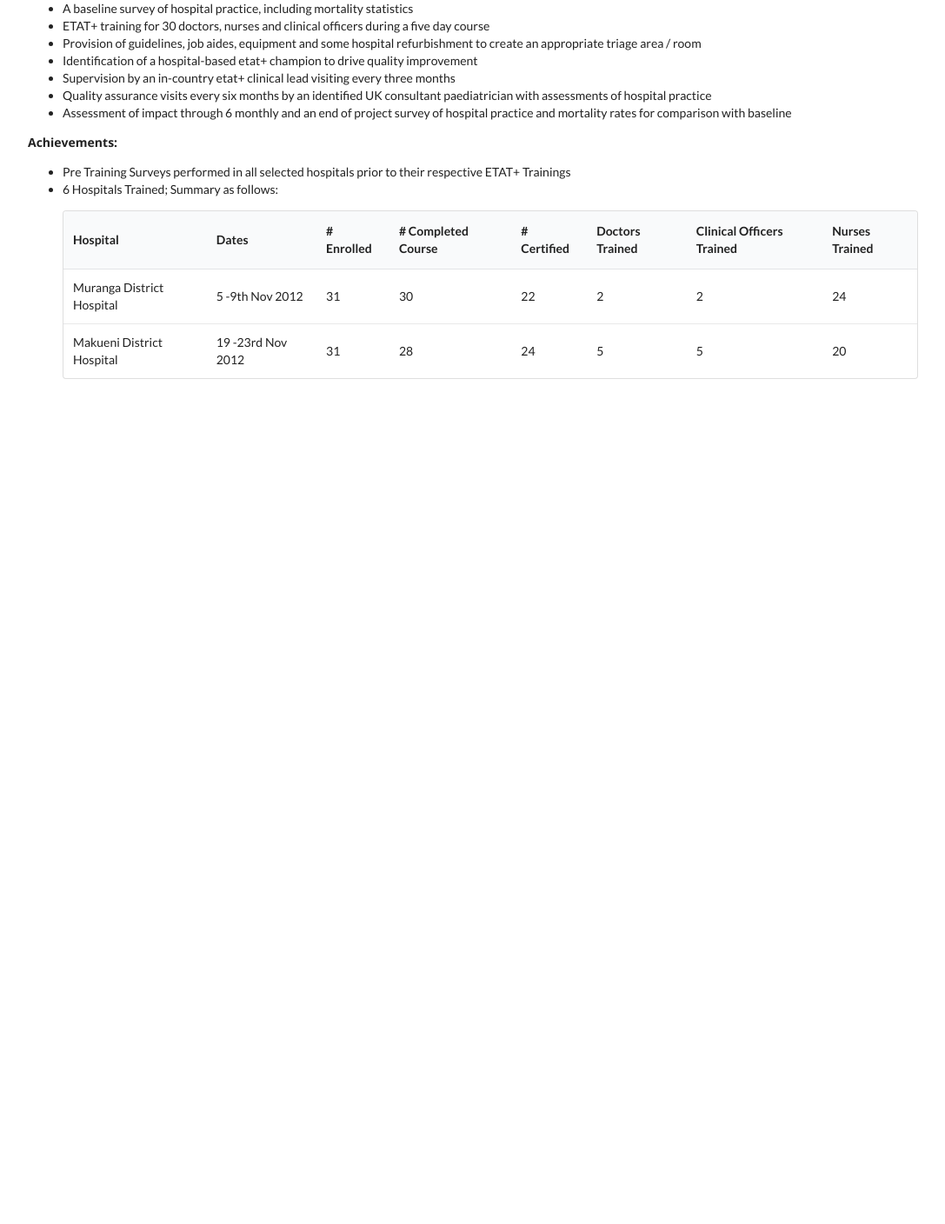
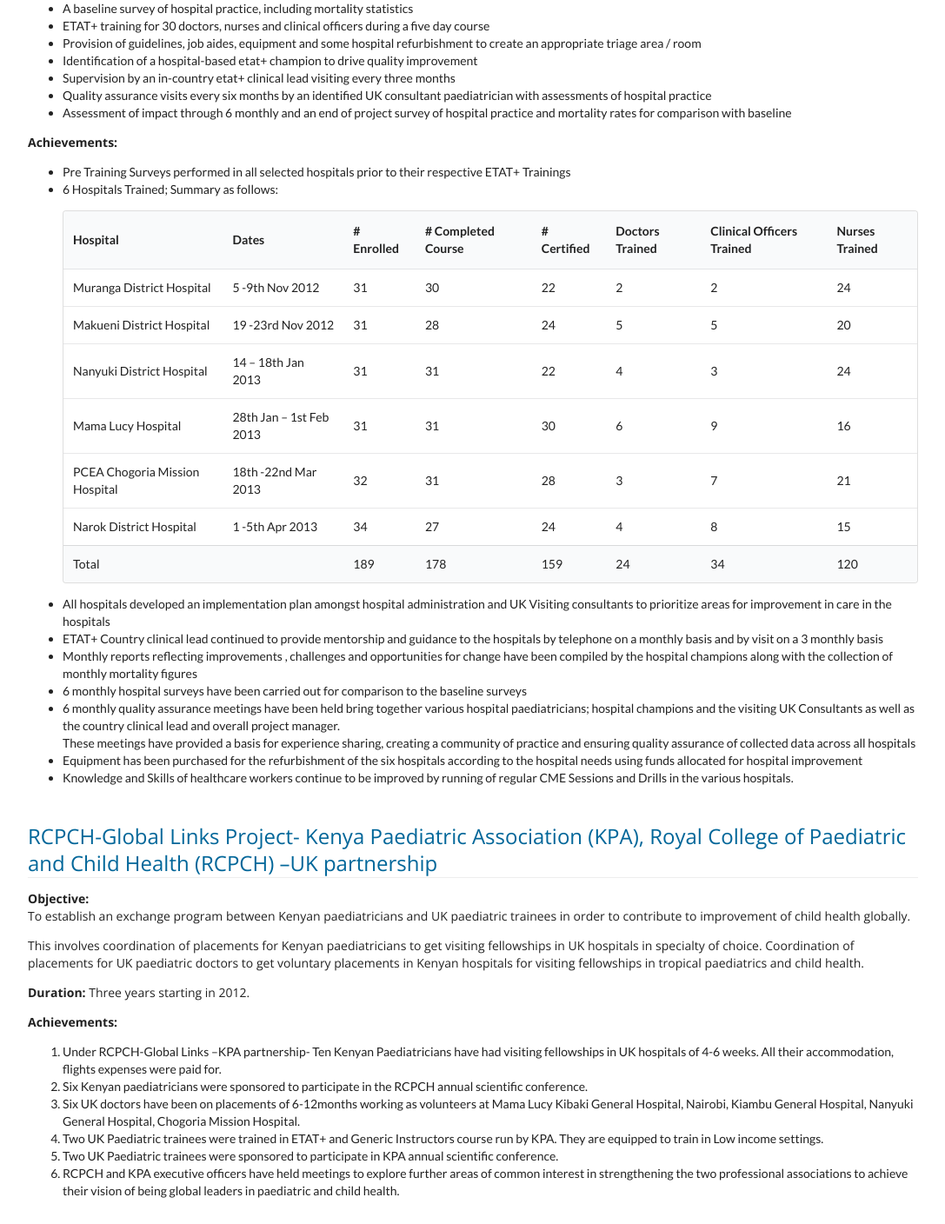
Before and after one commit to kimenye/kpa, a PHP site: page /projects.php in a window 1280 px wide. Shown: the part 2980-4388 px from the top of the page at 87% size, without its empty margins (96-1183 px from the left). Before the commit the page ends 3416 px from the top, so only its background shows below. Run offline with PHP 8.4, Linux system fonts and the light colour scheme; style sheets or scripts are compiled from the project's sources; some libraries are stand-ins or nearby versions.

Commit message:
Fixed stuff

```diff
--- a/index.php
+++ b/index.php
@@ -6,7 +6,7 @@
 
 <div class="ui page grid">
   <div class="hero owl-carousel" >
-    <div><img src="images/baby_sleeping.jpg" alt="Baby sleeping" /></div>
+    <!-- <div><img src="images/scientific_conference.jpg" alt="Scientific Conference 2016" /></div> -->
     <div><img src="images/mom-and-baby.jpg" alt="Baby sleeping" /></div>
     <div><img src="images/hero.png" /></div>
   </div>
--- a/javascript/main.js
+++ b/javascript/main.js
@@ -7,7 +7,7 @@ $(function() {
   // carousel
   $(".owl-carousel").owlCarousel({
     autoPlay: 4000,
-    items: 3,
+    items: 2,
     singleItem:true
   });
 });
--- a/projects.php
+++ b/projects.php
@@ -3,6 +3,8 @@
   $title = 'Kenya Paediatric Association - Our Projects';
   include '_header.php';
 ?>
+
+
 
 <div class="ui page grid main">
   <div class="row">
@@ -179,11 +181,92 @@
                   <td>5</td>
                   <td>20</td>
                 </tr>
+                <tr>
+                  <td>Nanyuki District Hospital</td>
+                  <td>14 – 18th Jan 2013</td>
+                  <td>31</td>
+                  <td>31</td>
+                  <td>22</td>
+                  <td>4</td>
+                  <td>3</td>
+                  <td>24</td>
+                </tr>
+                <tr>
+                  <td>Mama Lucy Hospital</td>
+                  <td>28th Jan – 1st Feb 2013</td>
+                  <td>31</td>
+                  <td>31</td>
+                  <td>30</td>
+                  <td>6</td>
+                  <td>9</td>
+                  <td>16</td>
+                </tr>
+                <tr>
+                  <td>PCEA Chogoria Mission Hospital</td>
+                  <td>18th -22nd  Mar 2013</td>
+                  <td>32</td>
+                  <td>31</td>
+                  <td>28</td>
+                  <td>3</td>
+                  <td>7</td>
+                  <td>21</td>
+                </tr>
+                <tr>
+                  <td>Narok District Hospital</td>
+                  <td>1 -5th Apr 2013</td>
+                  <td>34</td>
+                  <td>27</td>
+                  <td>24</td>
+                  <td>4</td>
+                  <td>8</td>
+                  <td>15</td>
+                </tr>
               </tbody>
+              <tfoot>
+                <tr>
+                  <th>Total</th>
+                  <th></th>
+                  <th>189</th>
+                  <th>178</th>
+                  <th>159</th>
+                  <th>24</th>
+                  <th>34</th>
+                  <th>120</th>
+                </tr>
+              </tfoot>
             </table>
           </li>
+          <li>All hospitals developed an implementation plan amongst hospital administration and UK Visiting consultants to prioritize areas for improvement in care in the hospitals</li>
+          <li>ETAT+ Country clinical lead continued to provide mentorship and guidance to the hospitals by telephone on a monthly basis and by visit on a 3 monthly basis</li>
+          <li>Monthly reports reflecting improvements , challenges and opportunities for change have been compiled by the hospital champions along with the collection of monthly mortality figures</li>
+          <li>6 monthly hospital surveys have been carried out for comparison to the baseline surveys</li>
+          <li>6 monthly quality assurance meetings have been held bring together various hospital paediatricians; hospital champions and the visiting UK Consultants as well as the country clinical lead and overall project manager. </li>
+          These meetings have provided a basis for experience sharing, creating a community of practice and ensuring quality assurance of collected data across all hospitals</li>
+          <li>Equipment has been purchased for the refurbishment of the six hospitals according to the hospital needs using funds allocated for hospital improvement</li>
+          <li>Knowledge and Skills of healthcare workers continue to be improved by running of regular CME Sessions and Drills in the various hospitals.</li>
         </ul>
       </p>
     </div>
+
+    <div class="project">
+      <h2>RCPCH-Global Links Project- Kenya Paediatric Association (KPA), Royal College of Paediatric and Child Health (RCPCH) –UK partnership </h2>
+      <p>
+        <b>Objective: <br /></b>
+        To establish an exchange program between Kenyan paediatricians  and UK paediatric trainees in order to contribute to improvement of child health globally.
+      </p>
+      <p>This involves coordination of placements for Kenyan paediatricians to get visiting fellowships in UK hospitals in specialty of choice. Coordination of placements for UK paediatric doctors to get voluntary placements in Kenyan hospitals for visiting fellowships in tropical paediatrics and child health.</p>
+
+      <p><b>Duration:</b> Three years starting in 2012.</p>
+
+      <p><b>Achievements:<br /></b>
+      <ol>
+        <li>Under RCPCH-Global Links –KPA partnership- Ten Kenyan Paediatricians have had visiting fellowships in UK hospitals of 4-6 weeks. All their accommodation, flights expenses were paid for. </li>
+        <li>Six Kenyan paediatricians were sponsored to participate in the RCPCH annual scientific conference. </li>
+        <li>Six UK doctors have been on placements of 6-12months working as volunteers at Mama Lucy Kibaki General Hospital, Nairobi, Kiambu General Hospital, Nanyuki General Hospital, Chogoria Mission Hospital. </li>
+        <li>Two UK Paediatric trainees were trained in ETAT+ and Generic Instructors course run by KPA. They are equipped to train in Low income settings. </li>
+        <li>Two UK Paediatric trainees were sponsored to participate in KPA annual scientific conference. </li>
+        <li>RCPCH and KPA executive officers have held meetings to explore further areas of common interest in strengthening the two professional associations to achieve their vision of being global leaders in paediatric and child health. </li>
+      </ol>
+    </div>
   </div>
 </div>
--- a/sass/style.scss
+++ b/sass/style.scss
@@ -206,6 +206,7 @@ nav {
 
     table {
       margin-top: 1rem !important;
+      margin-bottom: 1rem !important;
     }
 
   }
```
